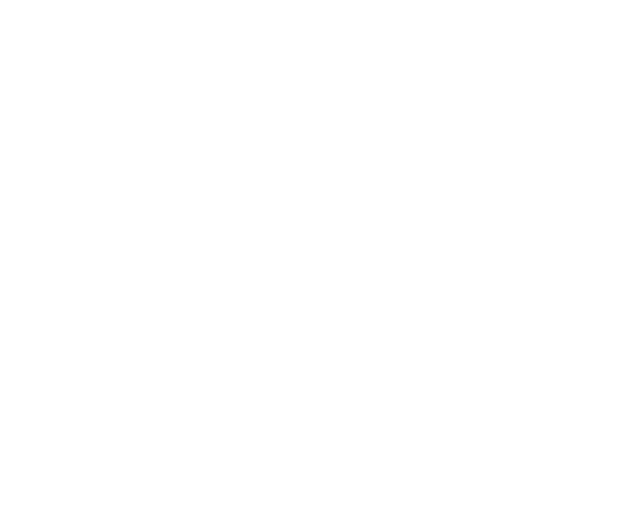
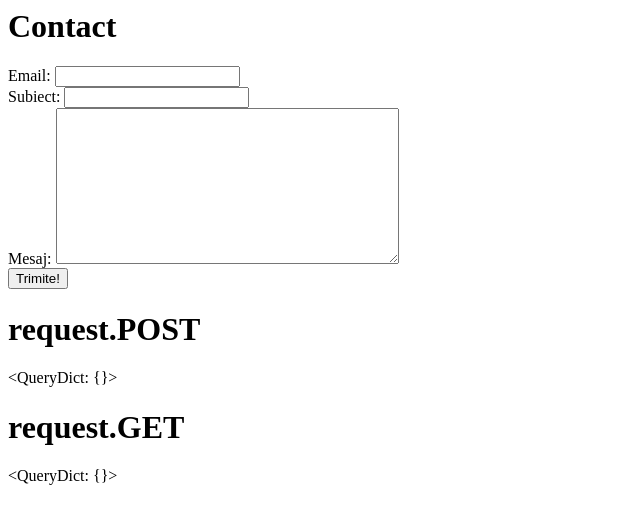
Before and after one commit to ElenaPopD/DjangoProject_website_MoonLightRelax, a Django app: page /contact/ in a window 1280 px wide. Before the commit the part shown is empty. Shown: the top 524 px of the page, without its empty margins (0-640 px from the left). Run offline with Django 5.2, Linux system fonts and the light colour scheme.

Commit message:
added contact form

```diff
--- a/moonlight_relax/settings.py
+++ b/moonlight_relax/settings.py
@@ -126,3 +126,5 @@
 # https://docs.djangoproject.com/en/5.0/ref/settings/#default-auto-field
 
 DEFAULT_AUTO_FIELD = 'django.db.models.BigAutoField'
+
+EMAIL_BACKEND = "django.core.mail.backends.console.EmailBackend"
--- /dev/null
+++ b/salon/forms.py
@@ -0,0 +1,15 @@
+from django import forms
+from django.contrib.auth import authenticate
+from django.forms import ValidationError
+
+
+class ContactForm(forms.Form):
+    email = forms.EmailField(required=True)
+    subiect = forms.CharField()
+    mesaj = forms.CharField(widget=forms.Textarea())
+
+    def clean(self):
+        cleaned_data = super().clean()
+        email = cleaned_data.get("email")
+        subiect = cleaned_data.get("subiect")
+        mesaj = cleaned_data.get("mesaj")
--- a/salon/templates/contact.html
+++ b/salon/templates/contact.html
@@ -0,0 +1,15 @@
+
+{% block body %}
+<h1>Contact</h1>
+<form method="POST">
+    {% csrf_token %}
+    {{form}}
+    <input type="submit" value="Trimite!" />
+</form>
+
+<h1>request.POST</h1>
+{{ request.POST }}
+
+<h1>request.GET</h1>
+{{ request.GET}}
+{% endblock body%}
--- a/salon/templates/homepage.html
+++ b/salon/templates/homepage.html
@@ -74,7 +74,7 @@
     </div>
     <div class="col-sm-8 text-left">
       <h1>Welcome</h1>
-      <p>Lorem ipsum dolor sit amet, consectetur adipiscing elit, sed do eiusmod tempor incididunt ut labore et dolore magna aliqua. Ut enim ad minim veniam, quis nostrud exercitation ullamco laboris nisi ut aliquip ex ea commodo consequat. Excepteur sint occaecat cupidatat non proident, sunt in culpa qui officia deserunt mollit anim id est laborum consectetur adipiscing elit, sed do eiusmod tempor incididunt ut labore et dolore magna aliqua. Ut enim ad minim veniam, quis nostrud exercitation ullamco laboris nisi ut aliquip ex ea commodo consequat.</p>
+      <p>Welcome to My site ~~~!!!!</p>
       <hr>
       <h3>Test</h3>
       <p>Lorem ipsum...</p>
--- a/salon/views.py
+++ b/salon/views.py
@@ -1,7 +1,9 @@
-from django.shortcuts import render
+from django.shortcuts import render, redirect
+from django.core.mail import send_mail
 from django.http import HttpResponse
 from .models import  DescriereServicii, Rezervare
 from django.db.models import F
+from .forms import ContactForm
 
 # Create your views here.
 def homepage(request):
@@ -12,7 +14,16 @@
     return render(request, 'servicii.html', {'servicii': servicii})
 
 def contact(request):
-    return render(request, 'contact.html')
+    form = ContactForm()
+    if request.method == "POST":
+        form = ContactForm(request.POST)
+        if form.is_valid():
+            subiect = form.cleaned_data["subiect"]
+            mesaj = form.cleaned_data["mesaj"]
+            email = form.cleaned_data["email"]
+            send_mail(subiect, mesaj, from_email="contact@gmail.com", recipient_list=[email])
+            return redirect("/")
+    return render(request, "contact.html", {"form": form})
 
 def rezervari(request):
     rezervari = Rezervare.objects.all()
```
